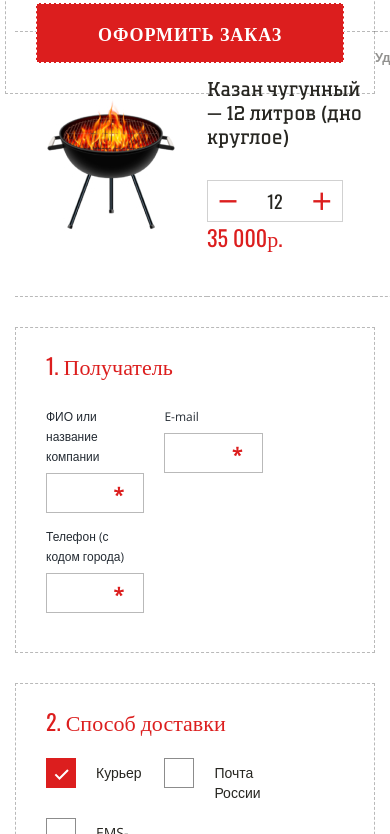
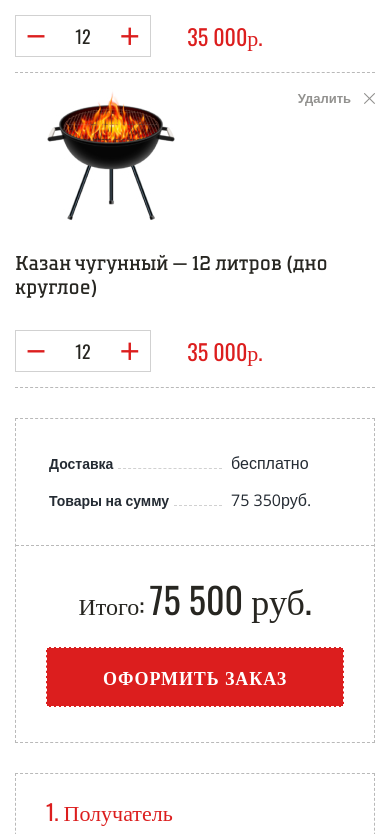
Before and after one commit to Verta-master/grill, a plain HTML site: page basket.html in a window 390 px wide. Shown: the part 659-1493 px from the top of the page. Drawn offline with nearby package versions, Linux system fonts and the light colour scheme.

Commit message:
Update 2020-07-10T09:09:54.781Z

```diff
--- a/basket.html
+++ b/basket.html
@@ -131,11 +131,8 @@
                 <td class="basket__delete">
                   <button type="button" class="basket__remove" title="Удалить из корзины">
                     <span>Удалить</span>
-                    <svg x="0px" y="0px" viewBox="0 0 241.171 241.171" style="enable-background:new 0 0 241.171 241.171;" xml:space="preserve">
-                      <path id="Close" d="M138.138,120.754l99.118-98.576c4.752-4.704,4.752-12.319,0-17.011c-4.74-4.704-12.439-4.704-17.179,0
-                        l-99.033,98.492L21.095,3.699c-4.74-4.752-12.439-4.752-17.179,0c-4.74,4.764-4.74,12.475,0,17.227l99.876,99.888L3.555,220.497
-                        c-4.74,4.704-4.74,12.319,0,17.011c4.74,4.704,12.439,4.704,17.179,0l100.152-99.599l99.551,99.563
-                        c4.74,4.752,12.439,4.752,17.179,0c4.74-4.764,4.74-12.475,0-17.227L138.138,120.754z"></path>
+                    <svg viewBox="0 0 241.171 241.171" xml:space="preserve">
+                      <path d="M138.138,120.754l99.118-98.576c4.752-4.704,4.752-12.319,0-17.011c-4.74-4.704-12.439-4.704-17.179,0 l-99.033,98.492L21.095,3.699c-4.74-4.752-12.439-4.752-17.179,0c-4.74,4.764-4.74,12.475,0,17.227l99.876,99.888L3.555,220.497 c-4.74,4.704-4.74,12.319,0,17.011c4.74,4.704,12.439,4.704,17.179,0l100.152-99.599l99.551,99.563 c4.74,4.752,12.439,4.752,17.179,0c4.74-4.764,4.74-12.475,0-17.227L138.138,120.754z"></path>
                     </svg>
                   </button>
                 </td>
@@ -158,11 +155,8 @@
                 <td class="basket__delete">
                   <button type="button" class="basket__remove" title="Удалить из корзины">
                     <span>Удалить</span>
-                    <svg x="0px" y="0px" viewBox="0 0 241.171 241.171" style="enable-background:new 0 0 241.171 241.171;" xml:space="preserve">
-                      <path id="Close" d="M138.138,120.754l99.118-98.576c4.752-4.704,4.752-12.319,0-17.011c-4.74-4.704-12.439-4.704-17.179,0
-                        l-99.033,98.492L21.095,3.699c-4.74-4.752-12.439-4.752-17.179,0c-4.74,4.764-4.74,12.475,0,17.227l99.876,99.888L3.555,220.497
-                        c-4.74,4.704-4.74,12.319,0,17.011c4.74,4.704,12.439,4.704,17.179,0l100.152-99.599l99.551,99.563
-                        c4.74,4.752,12.439,4.752,17.179,0c4.74-4.764,4.74-12.475,0-17.227L138.138,120.754z"></path>
+                    <svg viewBox="0 0 241.171 241.171" xml:space="preserve">
+                      <path d="M138.138,120.754l99.118-98.576c4.752-4.704,4.752-12.319,0-17.011c-4.74-4.704-12.439-4.704-17.179,0 l-99.033,98.492L21.095,3.699c-4.74-4.752-12.439-4.752-17.179,0c-4.74,4.764-4.74,12.475,0,17.227l99.876,99.888L3.555,220.497 c-4.74,4.704-4.74,12.319,0,17.011c4.74,4.704,12.439,4.704,17.179,0l100.152-99.599l99.551,99.563 c4.74,4.752,12.439,4.752,17.179,0c4.74-4.764,4.74-12.475,0-17.227L138.138,120.754z"></path>
                     </svg>
                   </button>
                 </td>
--- a/css/style.css
+++ b/css/style.css
@@ -2555,6 +2555,10 @@ a.breadcrumbs__link:active {
   overflow: hidden;
   margin-bottom: 40px;
 }
+.basket h1 {
+  margin-top: 0;
+  margin-bottom: 30px;
+}
 .basket__wrap {
   position: relative;
 }
@@ -2629,6 +2633,7 @@ a.breadcrumbs__link:active {
   color: #DC1E1E;
 }
 .basket__remove {
+  width: 100%;
   display: -webkit-box;
   display: -ms-flexbox;
   display: flex;
@@ -2650,6 +2655,7 @@ a.breadcrumbs__link:active {
   fill: #272621;
   width: 11px;
   height: 11px;
+  display: block;
   margin-left: 13px;
   -webkit-transition: ease-out 0.3s;
   transition: ease-out 0.3s;
@@ -2672,10 +2678,11 @@ a.breadcrumbs__link:active {
   top: 0;
   right: 0;
   width: 370px;
+  max-width: 100%;
   border: 1px dashed rgba(26, 26, 26, 0.3);
 }
 .basket__bottom {
-  padding: 30px;
+  padding: 35px 30px;
   border-top: 1px dashed rgba(26, 26, 26, 0.3);
 }
 .basket__itogo {
@@ -2684,6 +2691,7 @@ a.breadcrumbs__link:active {
   color: #272621;
   font-size: 24px;
   line-height: 1;
+  text-align: center;
 }
 .basket__itogo span {
   font-weight: 300;
@@ -2691,12 +2699,12 @@ a.breadcrumbs__link:active {
 }
 .basket__sum {
   width: 100%;
-  padding: 30px;
+  padding: 25px 30px;
   font-size: 14px;
   color: #242B33;
 }
 .basket__sum td {
-  height: 30px;
+  height: 35px;
 }
 .basket__sum td:first-child {
   font-weight: 600;
@@ -2837,6 +2845,12 @@ a.breadcrumbs__link:active {
   }
   .card__info {
     width: calc(100% - 600px);
+  }
+  .basket__total {
+    position: static;
+    margin-bottom: 30px;
+    margin-left: auto;
+    margin-right: auto;
   }
 }
 @media (max-width: 1022px) {
@@ -3108,6 +3122,48 @@ a.breadcrumbs__link:active {
   .tabs__name a::after {
     bottom: 20px;
   }
+  .basket__table,
+  .basket__table tbody,
+  .basket__table td {
+    display: block;
+  }
+  .basket__table tr {
+    position: relative;
+    display: -webkit-box;
+    display: -ms-flexbox;
+    display: flex;
+    -ms-flex-wrap: wrap;
+        flex-wrap: wrap;
+    border-bottom: 1px dashed rgba(26, 26, 26, 0.3);
+  }
+  .basket__table td {
+    position: static;
+    height: auto;
+    border: 0;
+    padding: 15px 0;
+  }
+  .basket__info {
+    width: 100%;
+  }
+  .basket__table td:last-child {
+    padding: 0;
+  }
+  .basket__remove {
+    position: absolute;
+    top: 15px;
+    right: 0;
+  }
+  .basket__field {
+    width: 100%;
+    max-width: 100%;
+    margin-right: 0;
+  }
+  .basket__field .filter__radio-label {
+    margin-right: 0;
+  }
+  .basket__line {
+    margin-right: 0;
+  }
 }
 @media (max-width: 480px) {
   .promo__title {
@@ -3209,4 +3265,7 @@ a.breadcrumbs__link:active {
   .tabs__table td:last-child {
     width: 50%;
   }
-}
+  .basket__itogo span {
+    font-size: 36px;
+  }
+}
```
Also changed, not shown: css/style.min.css.
